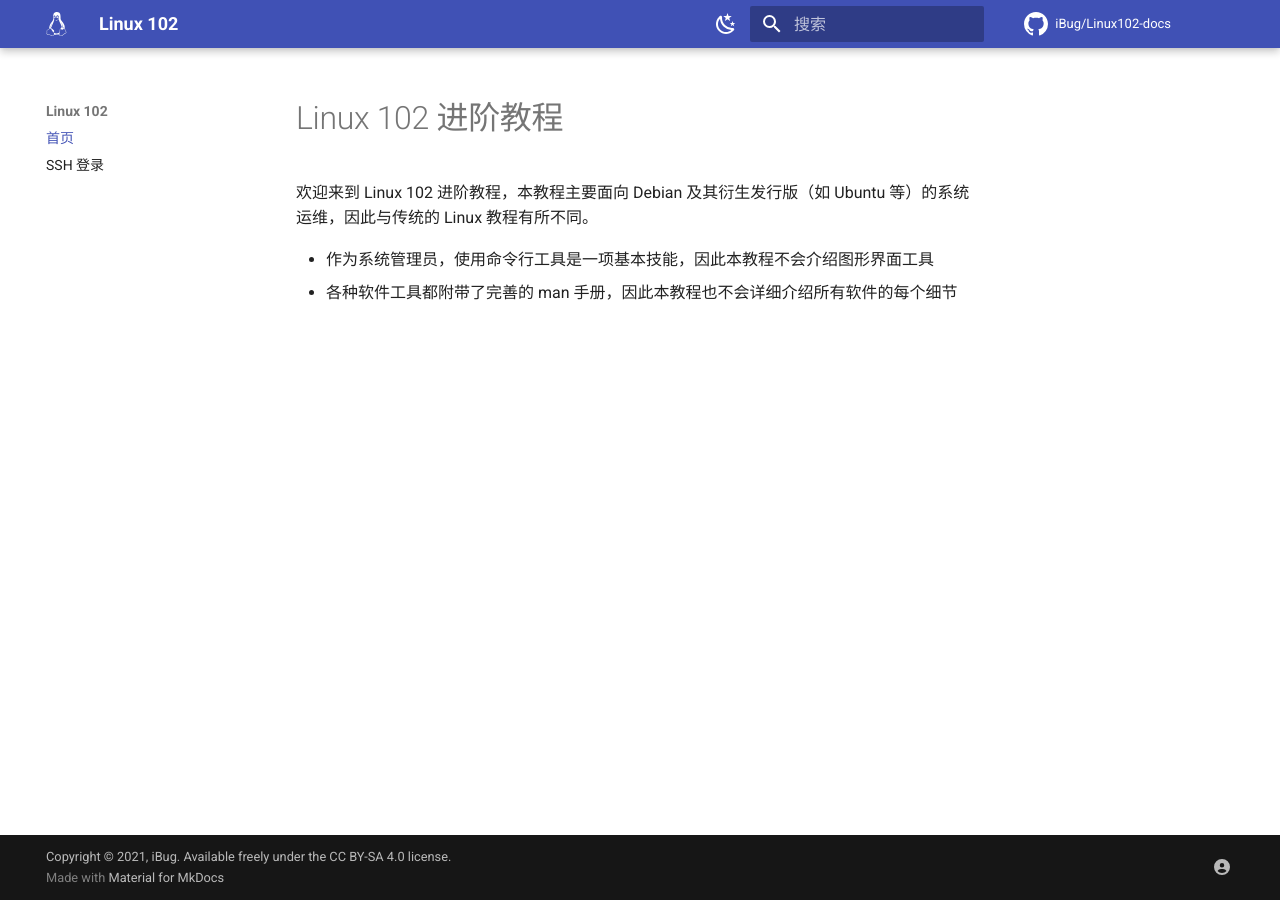
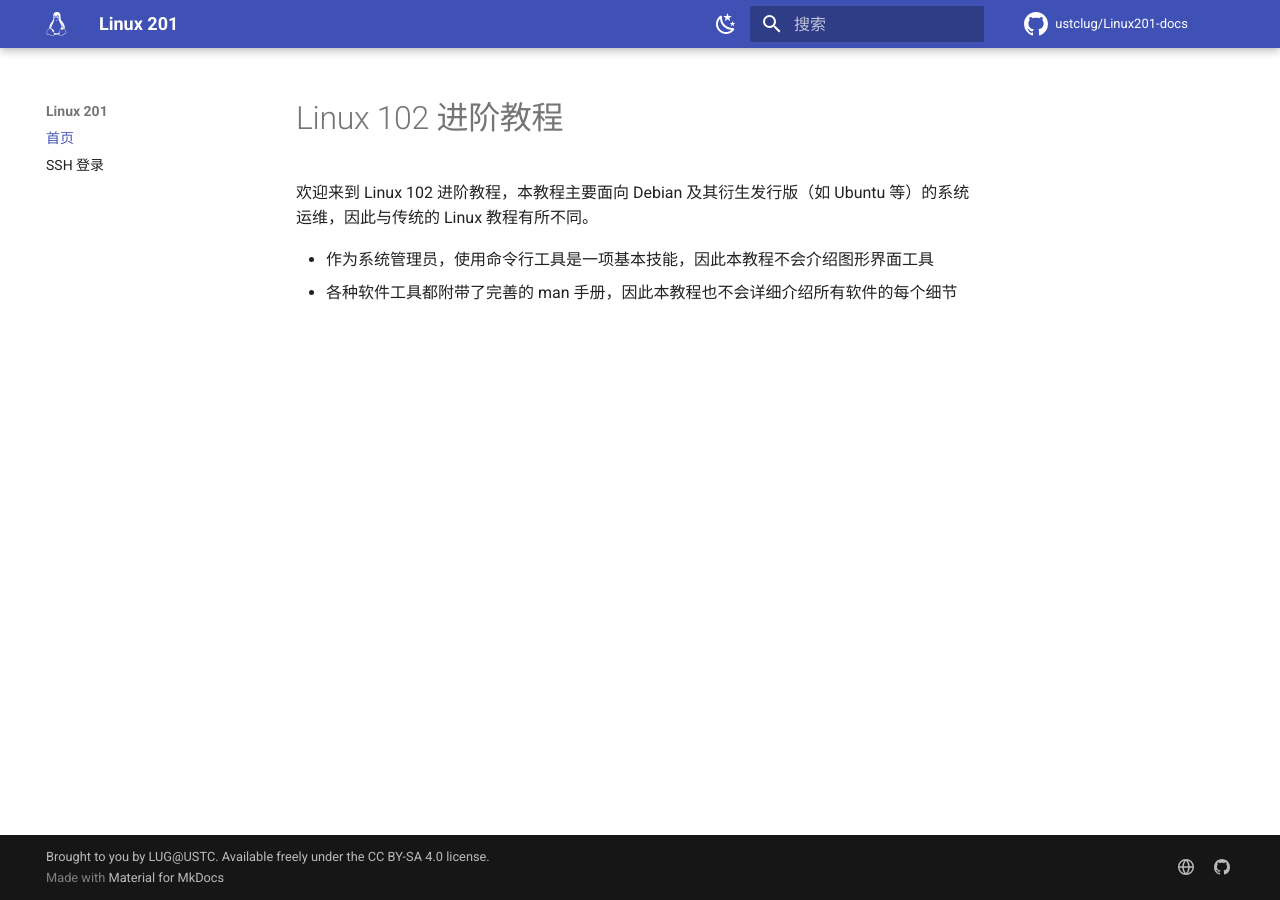
Before and after one commit to ustclug/Linux201-docs, an MkDocs documentation site: the page built from docs/index.md, in a window 1280 px wide. Built offline with MkDocs 1.6.1 and Material for MkDocs 9.7.7, drawn with Linux system fonts in a browser that asks for light colours; comment, search, counter and statistics services are not loaded.

Commit message:
Update owner information to ustclug

```diff
--- a/mkdocs.yml
+++ b/mkdocs.yml
@@ -1,10 +1,10 @@
-site_name: Linux 102
-site_description: Linux 102 进阶教程
-site_author: iBug
-site_url: https://linux102.ibugone.com/
-repo_name: iBug/Linux102-docs
-repo_url: https://github.com/iBug/Linux102-docs
-copyright: 'Copyright &copy; 2021, iBug. Available freely under the <a href="https://creativecommons.org/licenses/by-sa/4.0/">CC BY-SA 4.0 license</a>.'
+site_name: Linux 201
+site_description: Linux 201 进阶教程
+site_author: LUG @ USTC
+site_url: https://201.ustclug.org/
+repo_name: ustclug/Linux201-docs
+repo_url: https://github.com/ustclug/Linux201-docs
+copyright: Brought to you by <a href="https://lug.ustc.edu.cn/">LUG@USTC</a>. Available freely under the <a href="https://creativecommons.org/licenses/by-sa/4.0/">CC BY-SA 4.0 license</a>.
 
 theme:
   name: 'material'
@@ -43,8 +43,13 @@ markdown_extensions:
 
 extra:
   social:
-    - icon: fontawesome/solid/circle-user
-      link: https://ibug.io/
+    - icon: octicons/globe-16
+      link: https://lug.ustc.edu.cn/
+    - icon: octicons/mark-github-16
+      link: https://github.com/ustclug
+  analytics:
+    provider: google
+    property: UA-160637954-1
 
 extra_css:
   - 'css/extra.css'
--- a/requirements.txt
+++ b/requirements.txt
@@ -1 +1,2 @@
-mkdocs-material
+mkdocs>=1.5.3
+mkdocs-material>=9.5.3
```
Also changed, not shown: README.md (+1 -1 lines).
